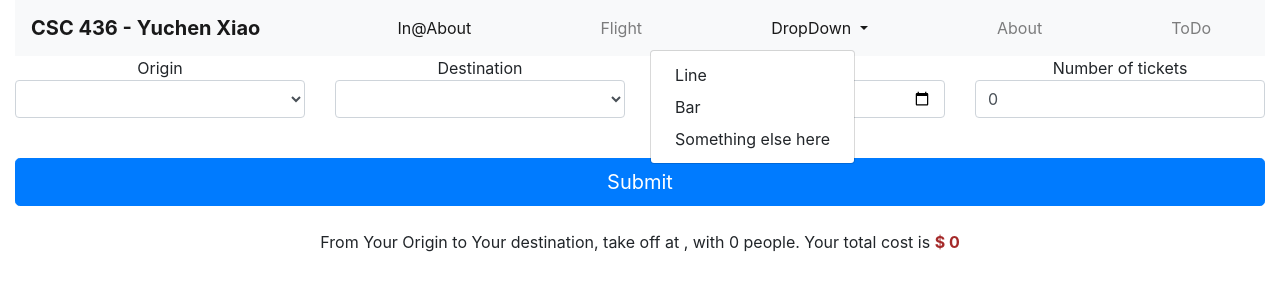
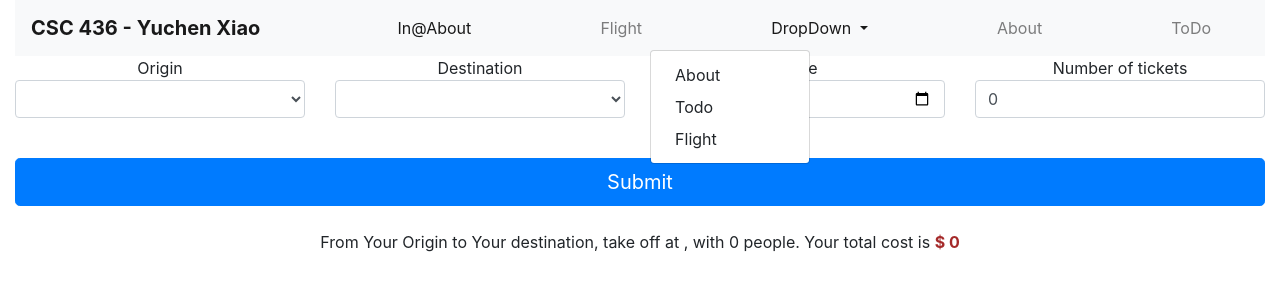
Before and after one commit to cj3699xiao/CSC-436, an Angular app: page /flight in a window 1280 px wide. Both pictures are taken after a click on the link "DropDown". Shown: the top 300 px of the page. Built offline with nearby package versions, Linux system fonts and the light colour scheme.

Commit message:
All works

```diff
--- a/package.json
+++ b/package.json
@@ -19,6 +19,7 @@
     "@angular/platform-browser": "~10.1.2",
     "@angular/platform-browser-dynamic": "~10.1.2",
     "@angular/router": "~10.1.2",
+    "bootstrap": "^4.5.3",
     "jquery": "^3.5.1",
     "rxjs": "~6.6.0",
     "tslib": "^2.0.0",
--- a/src/app/app.component.html
+++ b/src/app/app.component.html
@@ -21,9 +21,9 @@
             DropDown
           </a>
           <div class="dropdown-menu" aria-labelledby="navbarDropdownMenuLink">
-            <a class="dropdown-item" [routerLink]="['/lineC']">Line</a>
-            <a class="dropdown-item" [routerLink]="['/barC']">Bar</a>
-            <a class="dropdown-item" href="#">Something else here</a>
+            <a class="dropdown-item" [routerLink]="['/about']">About</a>
+            <a class="dropdown-item" [routerLink]="['/todo']">Todo</a>
+            <a class="dropdown-item" [routerLink]="['/flight']">Flight</a>
           </div>
         </li>
 
```
Also changed, not shown: 1 other file (tests, documents, lock files or other folders).
